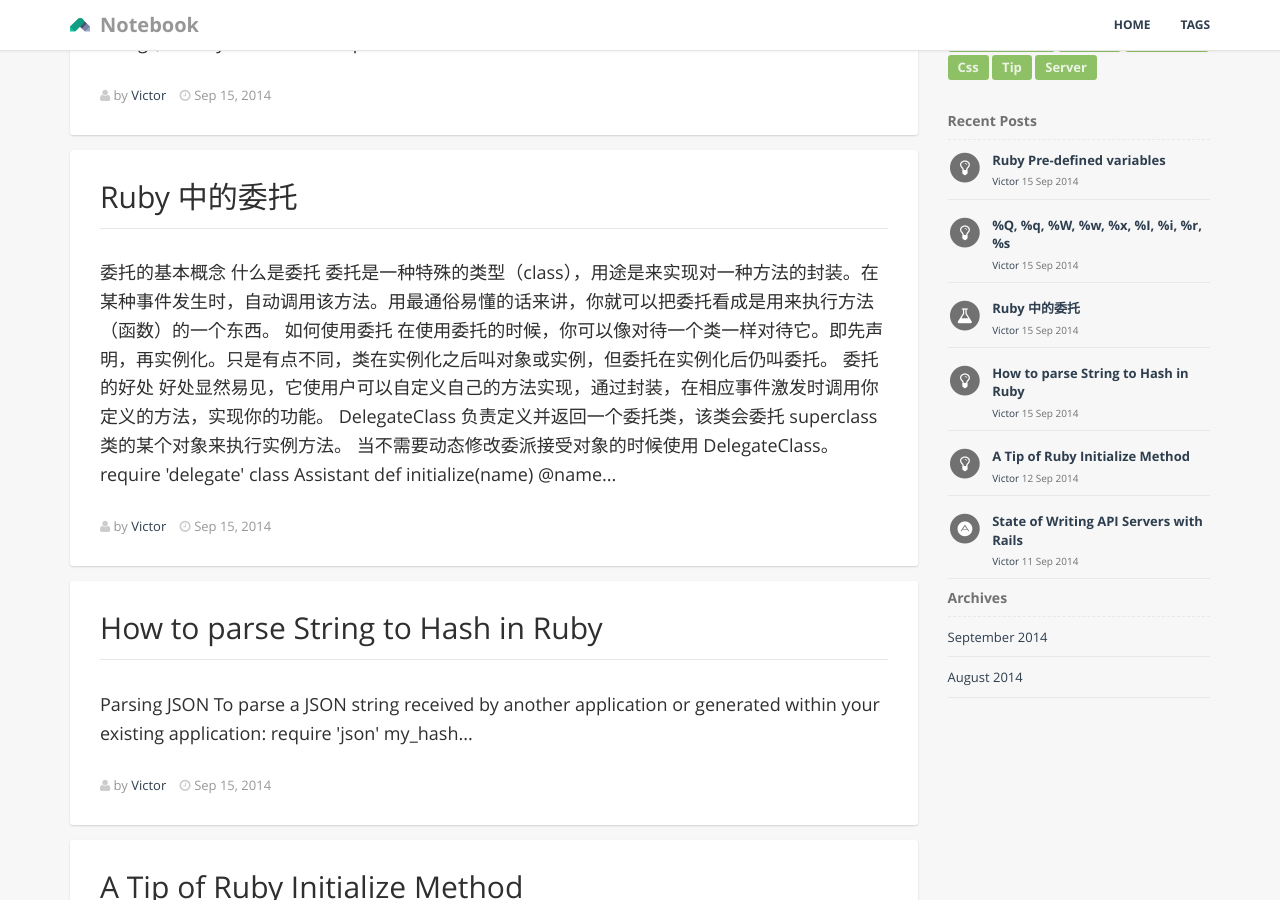
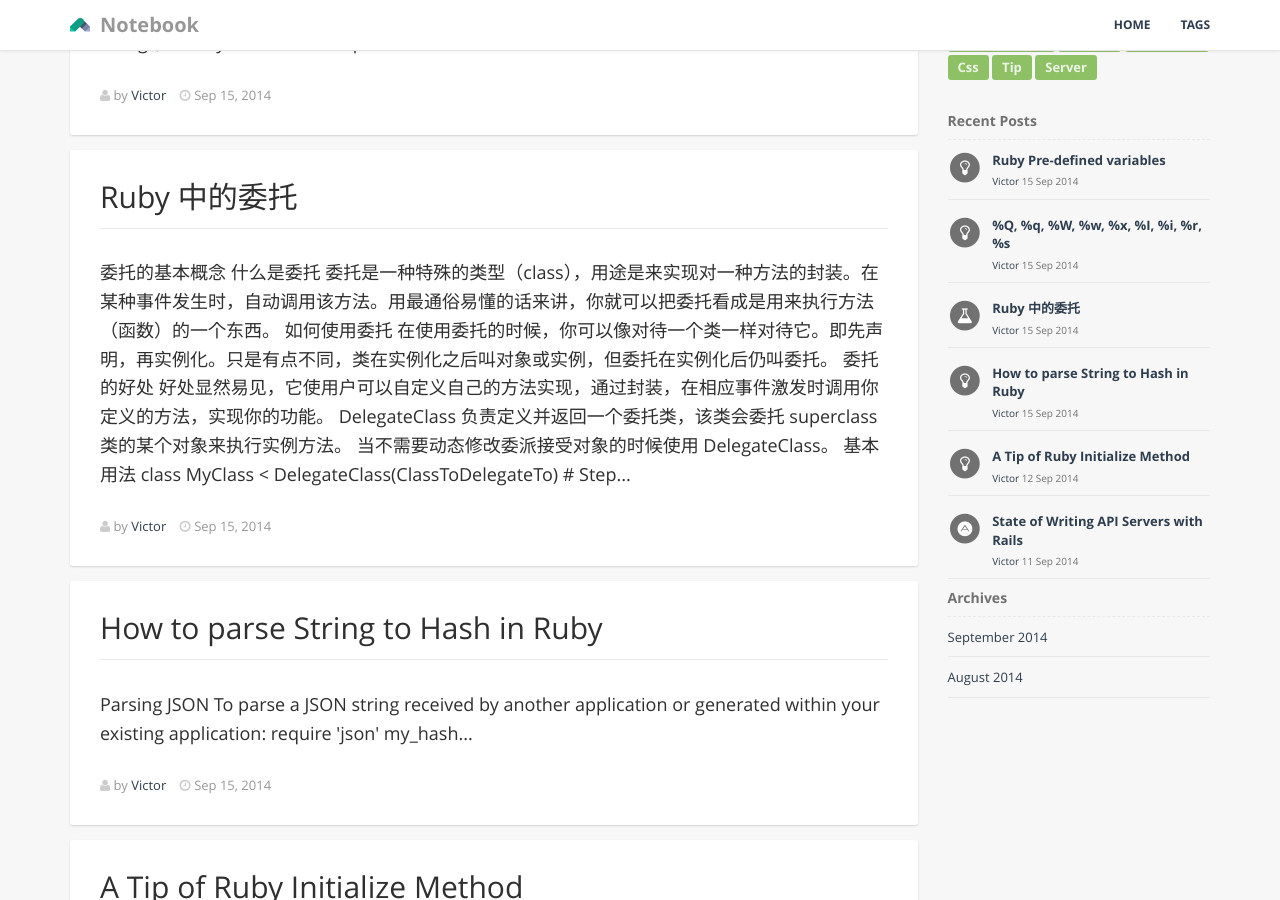
Before and after one commit to GiaoGiaoCat/GiaoGiaoCat.github.io, a Jekyll site: the page built from index.html, in a window 1280 px wide and 900 px high, scrolled down 468 px. Built offline with Jekyll 4.4.1, drawn with Linux system fonts in a browser that asks for light colours; Markdown is read by kramdown in place of the engine named in the settings; the list of posts is cut into pages by our own code.

Commit message:
no message

````diff
--- a/_posts/201409/2014-09-15-ruby-delegation.md
+++ b/_posts/201409/2014-09-15-ruby-delegation.md
@@ -28,6 +28,18 @@
 负责定义并返回一个委托类，该类会委托 superclass 类的某个对象来执行实例方法。
 
 当不需要动态修改委派接受对象的时候使用 ```DelegateClass```。
+
+### 基本用法
+
+```ruby
+class MyClass < DelegateClass(ClassToDelegateTo) # Step 1
+  def initialize
+    super(obj_of_ClassToDelegateTo) # Step 2
+  end
+end
+```
+
+### 例子
 
 ```ruby
 require 'delegate'
@@ -60,7 +72,6 @@
 mgr.attend_meeting # please hold my call
 ```
 
-
 ## SimpleDelegator
 
 ### 方法介绍
@@ -77,10 +88,10 @@
 
 ```ruby
 __getobj__ # 返回接受委托的对象。
-__setobj__ # 将接受委托的对象变为obj。
+__setobj__ # 将接受委托的对象变为 obj。
 ```
 
-请注意，因为只有在生成时才会进行委托方法的定义，所以即使接受委托的对象和obj之间存在实例方法上的差异，也无法再次设定委托实例方法。因此，这里的建议是新的委托对象最好和原始的委托对象保持类型一致。
+请注意，因为只有在生成时才会进行委托方法的定义，所以即使接受委托的对象和 obj 之间存在实例方法上的差异，也无法再次设定委托实例方法。因此，这里的建议是新的委托对象最好和原始的委托对象保持类型一致。
 
 ### 例子
 
````
